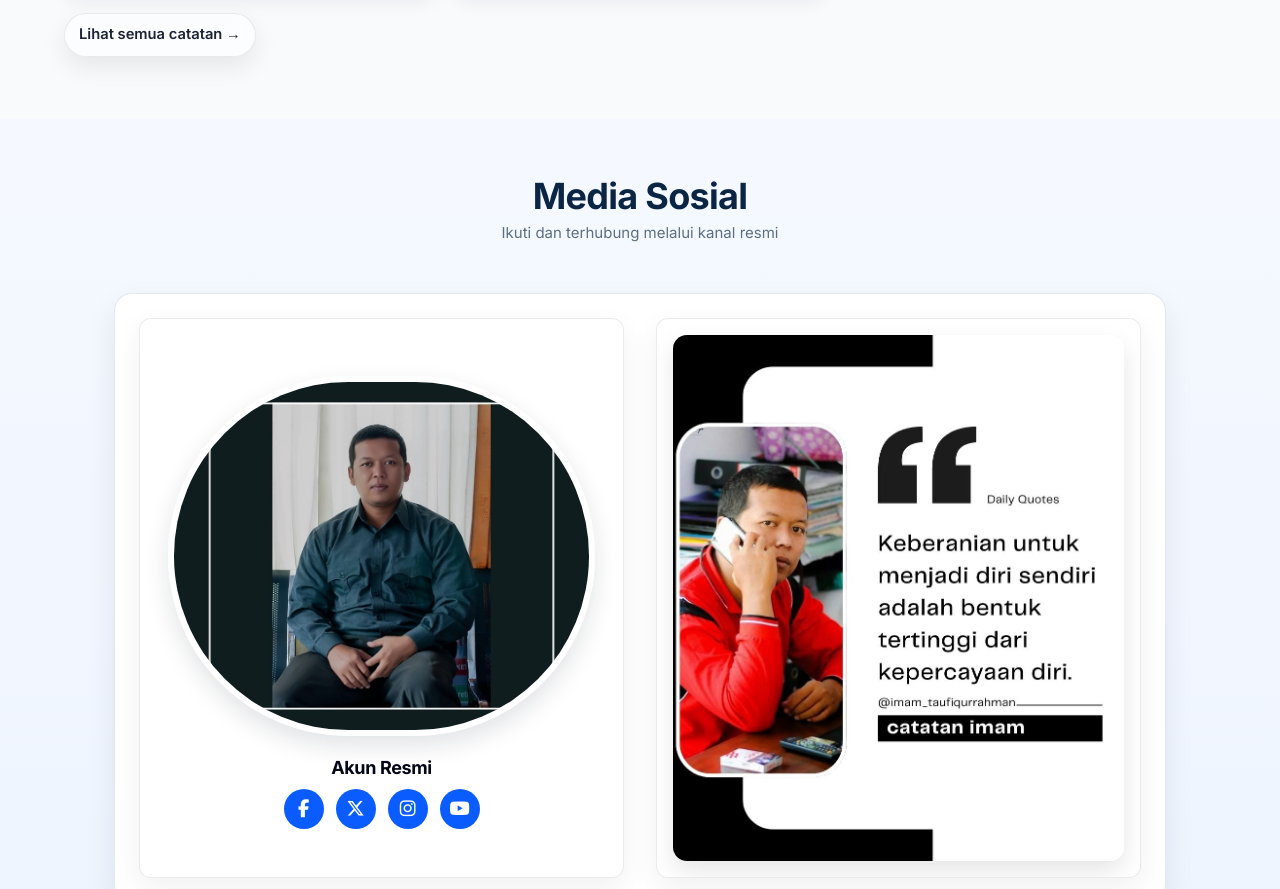
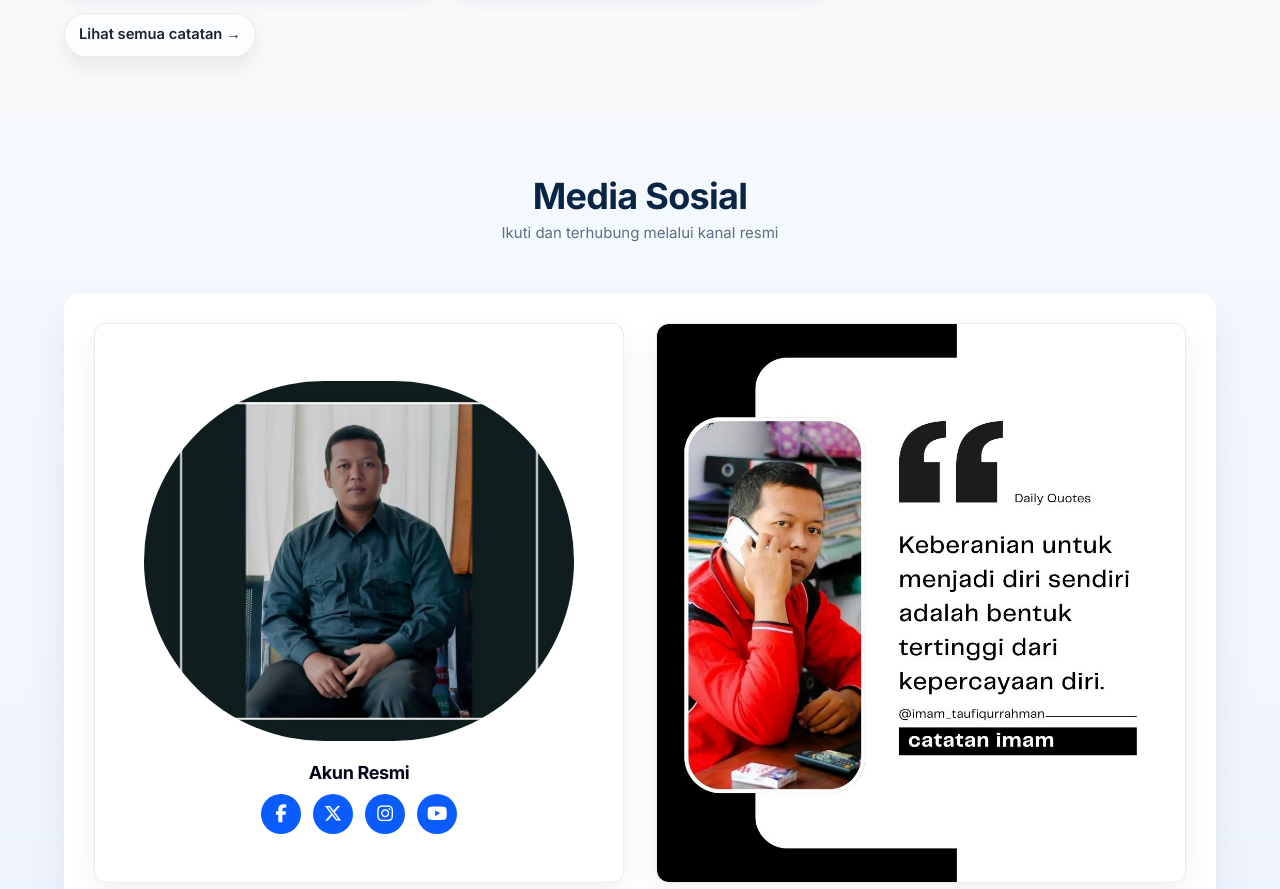
Before and after one commit to itaufiqurahman/itaufiqurahman.github.io, a plain HTML site: page index.html in a window 1280 px wide. Shown: the part 1459-2348 px from the top of the page. Drawn offline with Linux system fonts and the light colour scheme.

Commit message:
Add files via upload

```diff
--- a/assets/css/style.css
+++ b/assets/css/style.css
@@ -2420,92 +2420,3 @@ section.media-social .media-quote{
   .related-list{ grid-template-columns: 1fr; }
   .post-nav{ grid-template-columns: 1fr; }
 }
-/* FIX: matikan dropcap untuk paragraf di kartu kontak */
-.article-cards .article-card p::first-letter{
-  float: none !important;
-  font-size: inherit !important;
-  line-height: inherit !important;
-  padding: 0 !important;
-  margin: 0 !important;
-}
-.article-cards .article-card a{
-  overflow-wrap: anywhere;
-  word-break: break-word;
-}
-/* =========================
-   Media Sosial -> jadi kotak/card
-   ========================= */
-.media-social{
-  padding: 56px 0;
-}
-
-.media-social .container{
-  max-width: 1100px; /* bikin lebih "kotak" & rapih */
-}
-
-/* KOTAK utama section */
-.media-social .media-card{
-  background: #fff;
-  border: 1px solid rgba(15,23,42,.10);
-  border-radius: 18px;
-  box-shadow: 0 12px 30px rgba(15,23,42,.08);
-  overflow: hidden;
-
-  /* ruang dalam */
-  padding: 24px;
-  margin-top: 18px;
-
-  /* layout */
-  display: grid;
-  grid-template-columns: 1fr 1fr;
-  gap: 22px;
-  align-items: center;
-}
-
-/* Kiri: profile (biar tetap center & rapih) */
-.media-social .media-profile{
-  background: rgba(15,23,42,.03);
-  border-radius: 16px;
-  padding: 20px;
-  text-align: center;
-}
-
-/* Foto profile biar konsisten */
-.media-social .media-profile img{
-  width: 220px;
-  height: 220px;
-  object-fit: cover;
-  border-radius: 999px;
-  border: 6px solid #fff;
-  box-shadow: 0 10px 24px rgba(15,23,42,.12);
-  display: block;
-  margin: 0 auto 12px;
-}
-
-/* Kanan: quote image jadi dalam kotak juga */
-.media-social .media-quote{
-  background: rgba(15,23,42,.03);
-  border-radius: 16px;
-  padding: 16px;
-  display:flex;
-  justify-content:center;
-}
-
-.media-social .media-quote .quote-image{
-  width: 100%;
-  max-width: 520px;
-  height: auto;
-  border-radius: 14px;
-  display:block;
-}
-
-/* Responsive: di HP jadi satu kolom */
-@media (max-width: 900px){
-  .media-social .media-card{
-    grid-template-columns: 1fr;
-  }
-  .media-social .media-profile img{
-    width: 180px;
-    height: 180px;
-  }
-}
```
